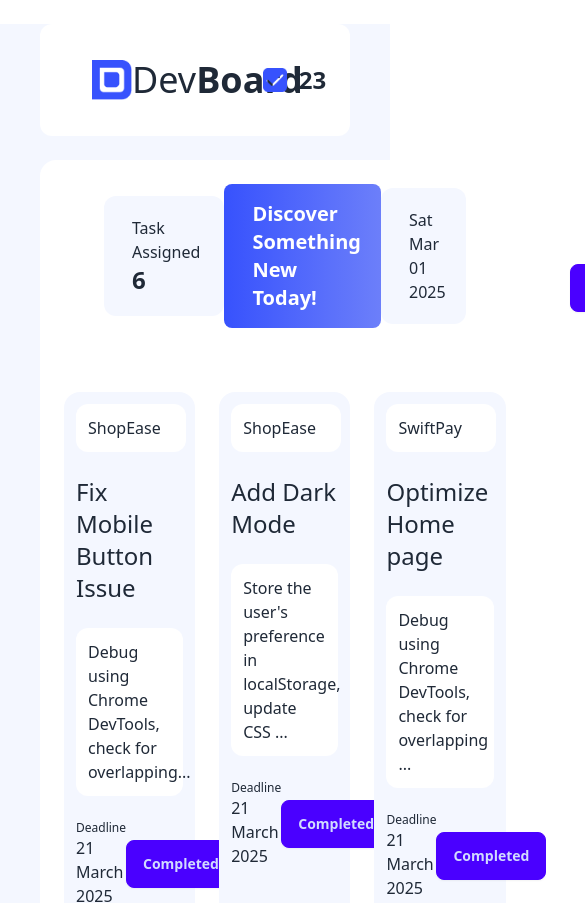
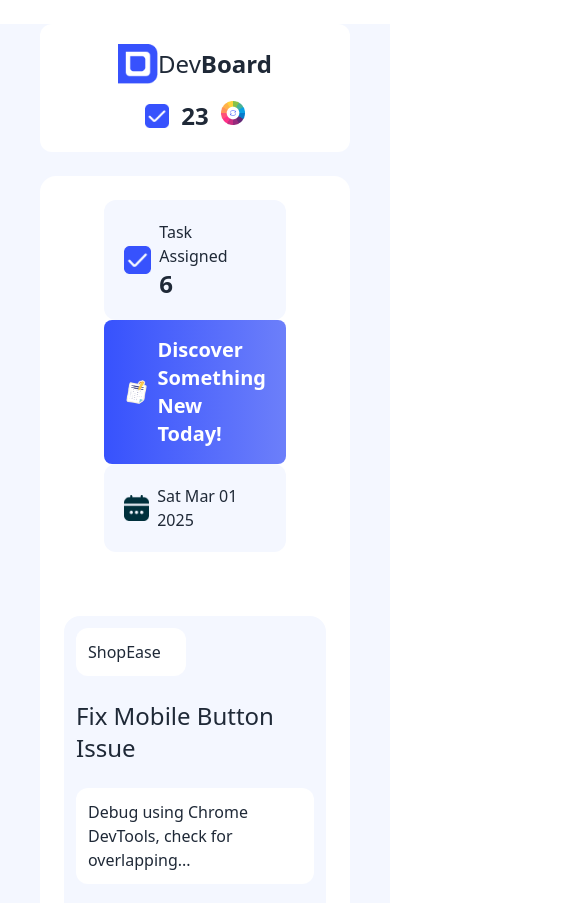
Before and after one commit to Arif1917/fifth-assignment, a plain HTML site: page index.html in a window 390 px wide. Shown: the top 903 px of the page, 585 px wide, since content can reach past the window. Drawn offline with nearby package versions, Linux system fonts and the light colour scheme.

Commit message:
responsive part added

```diff
--- a/index.html
+++ b/index.html
@@ -9,11 +9,11 @@
     <script src="https://cdn.tailwindcss.com"></script>
 </head>
 <body class=" bg-[#F4F7FF]">
-    <header class="bg-[#FFFFFF] px-10 py-6 mx-10 mt-6 rounded-xl">
-        <div class="flex items-center justify-between  p-3">
+    <header class="bg-[#FFFFFF] md:px-10 md:py-6 px-4 py-2 mx-10 mt-6 rounded-xl">
+        <div class="flex flex-col md:flex-row gap-4 items-center justify-between  p-3">
             <div class="flex items-center">
                 <img class="w-10" src="./A5-Dev-Board/assets/logo.png" alt="">
-                <h1 class="text-4xl font-semibold"><span class="font-thin">Dev</span>Board</h1>
+                <h1 class="text-2xl md:text-4xl font-semibold"><span class="font-thin">Dev</span>Board</h1>
             </div>
 
             <div class="flex items-center  gap-3">
@@ -25,10 +25,10 @@
             </div>
         </div>
     </header>
-    <main class="px-10 py-6 flex gap-4">
+    <main class="px-10 py-6 flex flex-col md:flex-row gap-4">
         <section class="bg-[#FFFFFF] rounded-2xl basis-[80%]">
             <div>
-                <div class="container px-16 py-6 flex justify-between items-center">
+                <div class="container px-16 py-6 flex flex-col md:flex-row justify-between items-center">
                     <!-- one -->
                   <div class="rounded-xl bg-[#F4F7FF] p-5">
                       <div class="flex items-center gap-2">
@@ -53,7 +53,7 @@
               </div>
             </div>
              <div class="">
-                <div class="container grid grid-cols-3 gap-6 py-10 px-6  ">
+                <div class="container grid grid-cols-1 md:grid-cols-3 gap-6 py-10 px-6  ">
                     <!-- first div -->
                 <div class="bg-[#F4F7FF] rounded-2xl p-3 space-y-6">
                     <p class="p-3 rounded-xl bg-[#FFFFFF] w-[110px]">ShopEase</p>
```
Also changed, not shown: question.html (+4 -4 lines).
